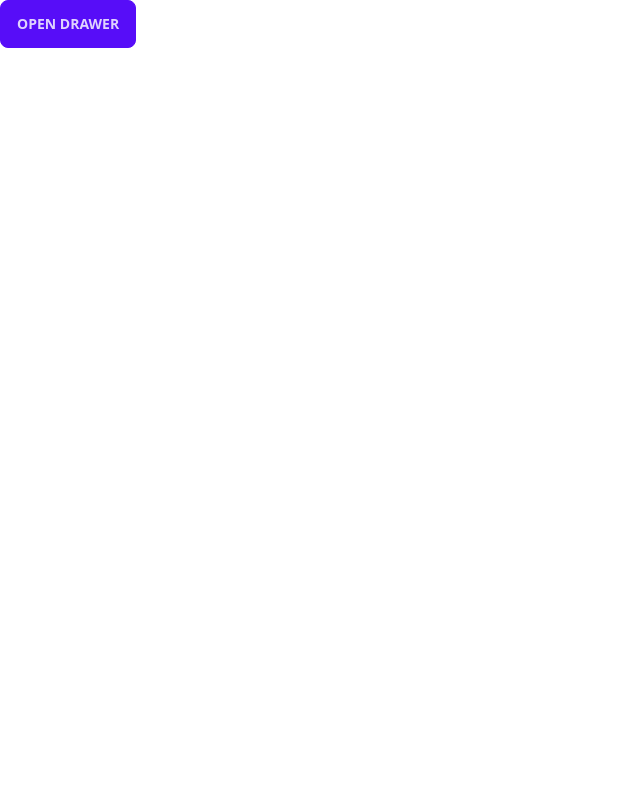
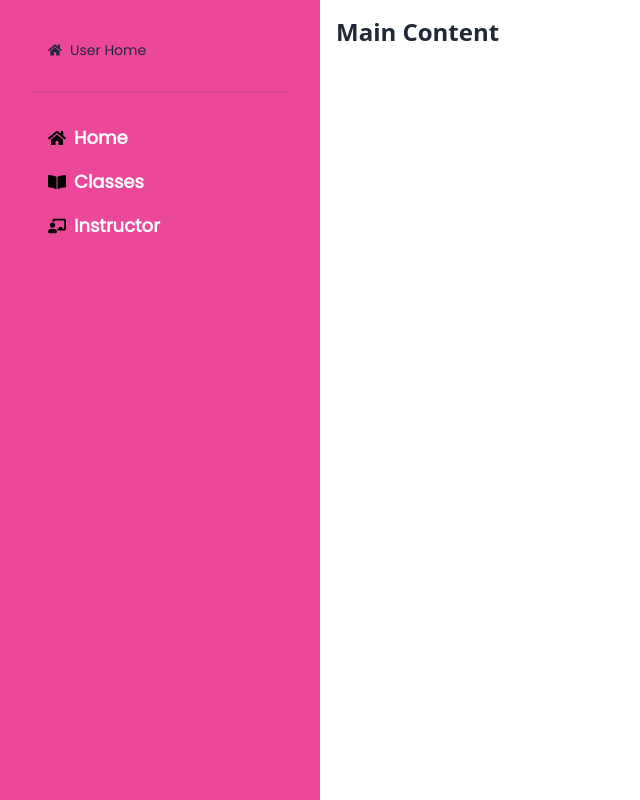
Before and after one commit to RitaM5/Learn-Lingo-client, a React (Vite) app: page /dashboard in a window 1280 px wide. Shown: the whole page, without its empty margins (0-640 px from the left). Built offline with nearby package versions, Linux system fonts and the light colour scheme; no server answers.

Commit message:
fixed margin of faegeye icon

```diff
--- a/src/Layout/Dashboard.jsx
+++ b/src/Layout/Dashboard.jsx
@@ -1,6 +1,6 @@
 import React from 'react';
 import { NavLink, Outlet } from "react-router-dom";
-import { FaShoppingCart, FaWallet, FaCalendarAlt, FaHome, FaUtensils, FaBook, FaUsers } from 'react-icons/fa';
+import { FaShoppingCart, FaWallet, FaCalendarAlt, FaHome, FaUtensils, FaBook, FaUsers, FaSchlix, FaSchool, FaBookOpen, FaChalkboardTeacher } from 'react-icons/fa';
 import useAdmin from '../hooks/useAdmin';
 import useInstructor from '../hooks/useInstructor';
 //import NavBar from '../pages/Shared/NavBar/NavBar';
@@ -12,37 +12,65 @@ const Dashboard = () => {
     const [isAdmin] = useAdmin();
     const [isInstructor] = useInstructor();
     return (
-        <div className="drawer drawer-mobile">
-            <input id="my-drawer-2" type="checkbox" className="drawer-toggle" />
-            <div className="drawer-content">
-                <label htmlFor="my-drawer-2" className="btn btn-primary drawer-button ">Open drawer</label>
-                <Outlet></Outlet>
-            </div>
-            <div className="drawer-side ">
-                <label htmlFor="my-drawer-2" className="drawer-overlay"></label>
-
-                <ul className="menu p-4 w-80 bg-green-100">
+        <div className="flex  overflow-x-auto">
+            <div className="w-full md:w-1/4 h-screen bg-pink-500 p-4">
+                <ul className="menu font-poppins p-4 w-full">
                     {
                         isAdmin ? <>
                             <li><NavLink to="/dashboard/adminhome"><FaHome></FaHome> Admin Home</NavLink></li>
                             <li><NavLink to="/dashboard/manageusers"><FaUsers></FaUsers> Manage Users</NavLink></li>
 
                         </> : isInstructor ? <>
-                            <li><NavLink to="/dashboard/instructorhome"><FaHome></FaHome> Instructor Home</NavLink></li>
+                            <li><NavLink to="/dashboard/instructorhome" className='inline-flex items-center gap-2 text-2xl font-semibold'><FaHome></FaHome> Instructor Home</NavLink></li>
                         </> :
                             <>
                                 <li><NavLink to="/dashboard/userhome"><FaHome></FaHome> User Home</NavLink></li>
                             </>
                     }
-
                     <div className="divider"></div>
-                    <li><NavLink to="/"><FaHome></FaHome> Home</NavLink> </li>
-                    <li><NavLink to="/classes"> Classes</NavLink></li>
-                    <li><NavLink to="/instructor">Instructor</NavLink></li>
+                    <li><NavLink to="/" className='text-lg font-semibold text-white'><FaHome className='text-black'></FaHome> Home</NavLink> </li>
+                    <li><NavLink to="/classes" className='text-lg font-semibold text-white'><FaBookOpen className='text-black'></FaBookOpen> Classes</NavLink></li>
+                    <li><NavLink to="/instructor" className='text-lg font-semibold text-white'><FaChalkboardTeacher className='text-black'></FaChalkboardTeacher> Instructor</NavLink></li>
                 </ul>
-
+            </div>
+            <div className="w-full md:w-3/4 p-4">
+                <h1 className="text-2xl font-bold mb-4">Main Content</h1>
+                <div className='font-poppins'>
+                    <Outlet></Outlet>
+                </div>
             </div>
         </div>
+        // <div className="drawer drawer-mobile">
+        //     <input id="my-drawer-2" type="checkbox" className="drawer-toggle" />
+        //     <div className="drawer-content">
+        //         <label htmlFor="my-drawer-2" className="btn btn-primary drawer-button ">Open drawer</label>
+        //         <Outlet></Outlet>
+        //     </div>
+        //     <div className="drawer-side ">
+        //         <label htmlFor="my-drawer-2" className="drawer-overlay"></label>
+
+        //         <ul className="menu p-4 w-80 bg-green-100">
+        //             {
+        //                 isAdmin ? <>
+        //                     <li><NavLink to="/dashboard/adminhome"><FaHome></FaHome> Admin Home</NavLink></li>
+        //                     <li><NavLink to="/dashboard/manageusers"><FaUsers></FaUsers> Manage Users</NavLink></li>
+
+        //                 </> : isInstructor ? <>
+        //                     <li><NavLink to="/dashboard/instructorhome"><FaHome></FaHome> Instructor Home</NavLink></li>
+        //                 </> :
+        //                     <>
+        //                         <li><NavLink to="/dashboard/userhome"><FaHome></FaHome> User Home</NavLink></li>
+        //                     </>
+        //             }
+
+        //             <div className="divider"></div>
+        //             <li><NavLink to="/"><FaHome></FaHome> Home</NavLink> </li>
+        //             <li><NavLink to="/classes"> Classes</NavLink></li>
+        //             <li><NavLink to="/instructor">Instructor</NavLink></li>
+        //         </ul>
+
+        //     </div>
+        // </div>
     );
 };
 
--- a/src/pages/Login/Login.jsx
+++ b/src/pages/Login/Login.jsx
@@ -67,7 +67,7 @@ const Login = () => {
                                     <input type={show ? "text" : "password"}  {...register("password", {
                                         required: true,
                                     })} placeholder="password" className="input input-bordered" />
-                                    <p className=' absolute right-0 mt-12 mr-3 text-lg' onClick={() => setShow(!show)}>
+                                    <p className=' absolute right-0 mt-14 mr-3 text-lg' onClick={() => setShow(!show)}>
                                         <FaRegEye />
                                     </p>
                                     {errors.password?.type === 'required' && <p className="text-red-600">Password is required</p>}
--- a/src/pages/SignUp/SignUp.jsx
+++ b/src/pages/SignUp/SignUp.jsx
@@ -110,7 +110,7 @@ const SignUp = () => {
                                     validate: (value) =>
                                         value === password || 'The passwords do not match',
                                 })} placeholder="confirm password" className="input input-bordered" />
-                                <p className=' absolute right-0 mt-12 mr-11 text-lg' onClick={() => setShow(!show)}>
+                                <p className=' absolute right-0 mt-14 mr-11 text-lg' onClick={() => setShow(!show)}>
                                     <FaRegEye />
                                 </p>
                                 {errors.password?.type === 'required' && <p className="text-red-600">Password is required</p>}
```
